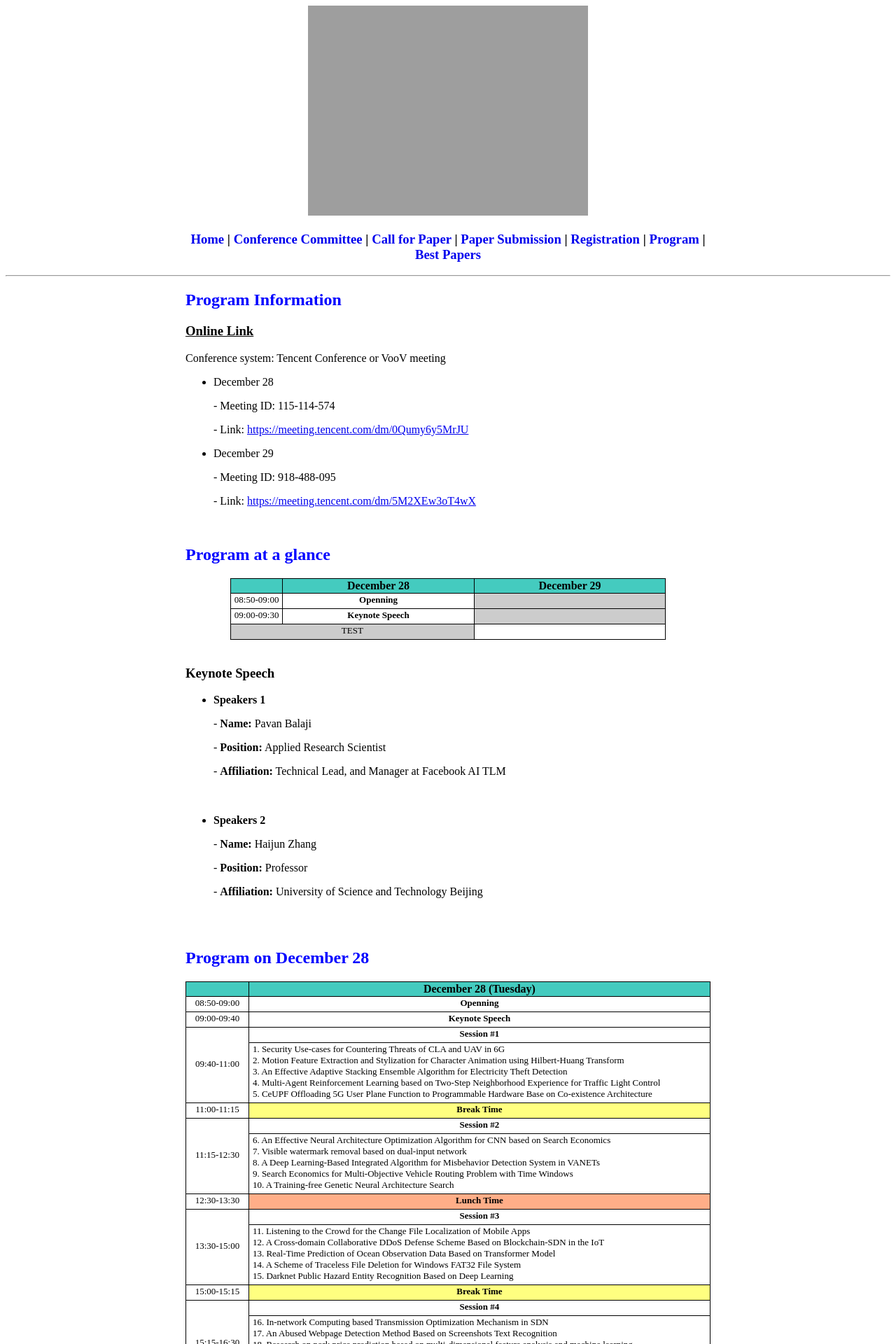
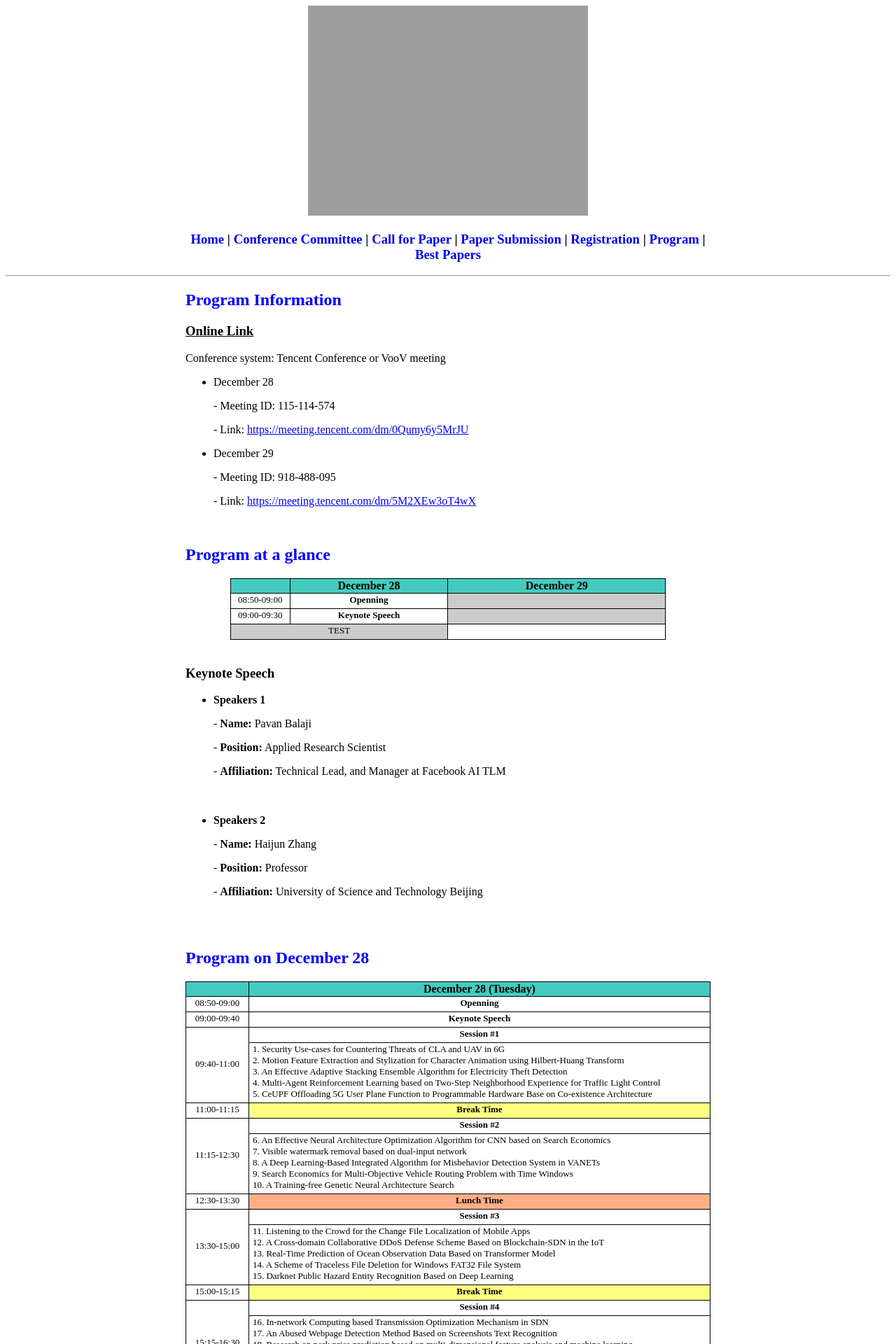
Before and after one commit to icea-conf/2021, a Jekyll site: the page built from program/index.html, in a window 1280 px wide. Shown: the top 1920 px of the page at 70% size. Built offline with Jekyll 4.4.1, drawn with Linux system fonts in a browser that asks for light colours.

Commit message:
Update index.html

```diff
--- a/program/index.html
+++ b/program/index.html
@@ -30,19 +30,19 @@
                          </tr>
 
                          <tr>
-                              <td class="tcontent4">08:50-09:00</td>
-                              <td class="tcontent4" colspan="2"><b>Openning</b></td>
-                              <td class="tcontent4" colspan="2" style="background-color:#CCCCCC"></td>
+                              <td class="tcontent4" width="12%">08:50-09:00</td>
+                              <td class="tcontent4" width="44%" colspan="2"><b>Openning</b></td>
+                              <td class="tcontent4" width="44%" colspan="2" style="background-color:#CCCCCC"></td>
                          </tr>
 
                          <tr>
-                              <td class="tcontent4" rawspan="2">09:00-09:30</td>
-                              <td class="tcontent4" colspan="2"><b>Keynote Speech</b></td>
-                              <td class="tcontent4" colspan="2"style="background-color:#CCCCCC"></td>
+                              <td class="tcontent4" width="12%" rawspan="2">09:00-09:30</td>
+                              <td class="tcontent4" width="44%" rawspan="2" colspan="2"><b>Keynote Speech</b></td>
+                              <td class="tcontent4" width="44%" colspan="2" style="background-color:#CCCCCC"></td>
                          </tr>
 
                          <tr>
-                              <td class="tcontent4" colspan="2"style="background-color:#CCCCCC">TEST</td>
+                              <td class="tcontent4" width="44%" colspan="2"style="background-color:#CCCCCC">TEST</td>
                          </tr>
 
 
```
